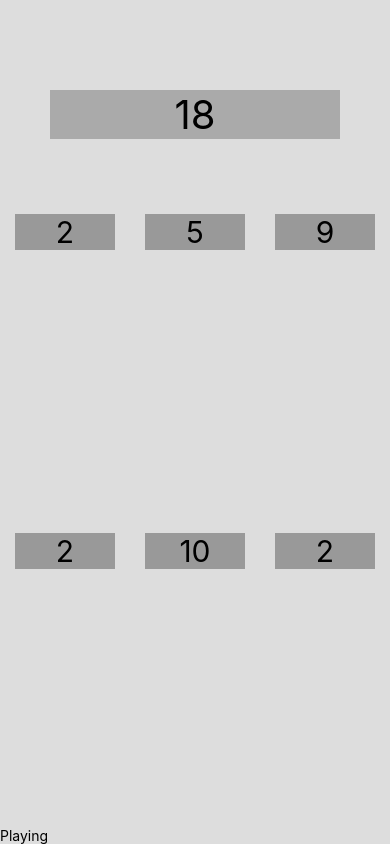
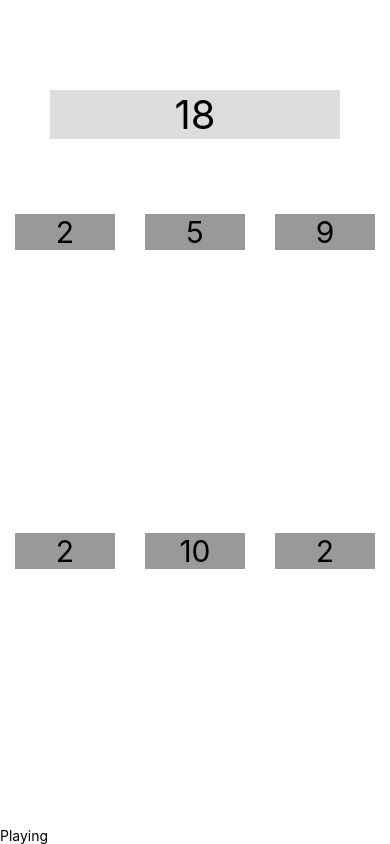
Before and after one commit to amirichnor/TargetGame, a React Native app: screen / in a window 390 px wide. Built offline with nearby package versions, Linux system fonts and the light colour scheme.

Commit message:
Changing UI baded on game status

```diff
--- a/src/components/Game.js
+++ b/src/components/Game.js
@@ -17,33 +17,36 @@ class Game extends Component {
     return this.state.selectedIds.indexOf(numberIndex) >= 0;
   };
 
-  selectNumber = (numberIndex) => {
-    this.setState((prevState) => ({
+  selectNumber = numberIndex => {
+    this.setState(prevState => ({
       selectedIds: [...prevState.selectedIds, numberIndex],
     }));
   };
 
-  gameStatus=()=>{
-    const sumSelected=this.state.selectedIds.reduce((acc,curr)=>{
-        return acc+this.randomNumber[curr]
-    },0)
+  gameStatus = () => {
+    const sumSelected = this.state.selectedIds.reduce((acc, curr) => {
+      return acc + this.randomNumber[curr];
+    }, 0);
 
-   if(sumSelected>this.target) {return "Lose"}
-   if(sumSelected===this.target) return "Win"
-   if(sumSelected<this.target) return "Playing"
-
-  }
+    if (sumSelected > this.target) {
+      return 'Lost';
+    }
+    if (sumSelected === this.target) return 'Won';
+    if (sumSelected < this.target) return 'Playing';
+  };
   render() {
-    const gameStatus=this.gameStatus()
+    const gameStatus = this.gameStatus();
     return (
       <View style={styles.container}>
-        <Text style={styles.target}>{this.target}</Text>
+        <Text style={[styles.target, styles[`Status_${gameStatus}`]]}>
+          {this.target}
+        </Text>
         <View style={styles.randomContainer}>
           {this.randomNumber.map((number, index) => (
             <RandomNumber
               key={index}
               id={index}
-              isDisabled={this.isSelected(index)}
+              isDisabled={this.isSelected(index) || gameStatus !== 'Playing'}
               number={number}
               onPress={this.selectNumber}
             />
@@ -57,7 +60,6 @@ class Game extends Component {
 
 const styles = StyleSheet.create({
   container: {
-    backgroundColor: '#ddd',
     flex: 1,
     paddingTop: 40,
   },
@@ -73,5 +75,14 @@ const styles = StyleSheet.create({
     flexWrap: 'wrap',
     justifyContent: 'space-around',
   },
+  Status_Playing: {
+    backgroundColor: '#ddd',
+  },
+  Status_Lost: {
+    backgroundColor: 'red',
+  },
+  Status_Won: {
+    backgroundColor: 'green',
+  },
 });
 export default Game;
```
